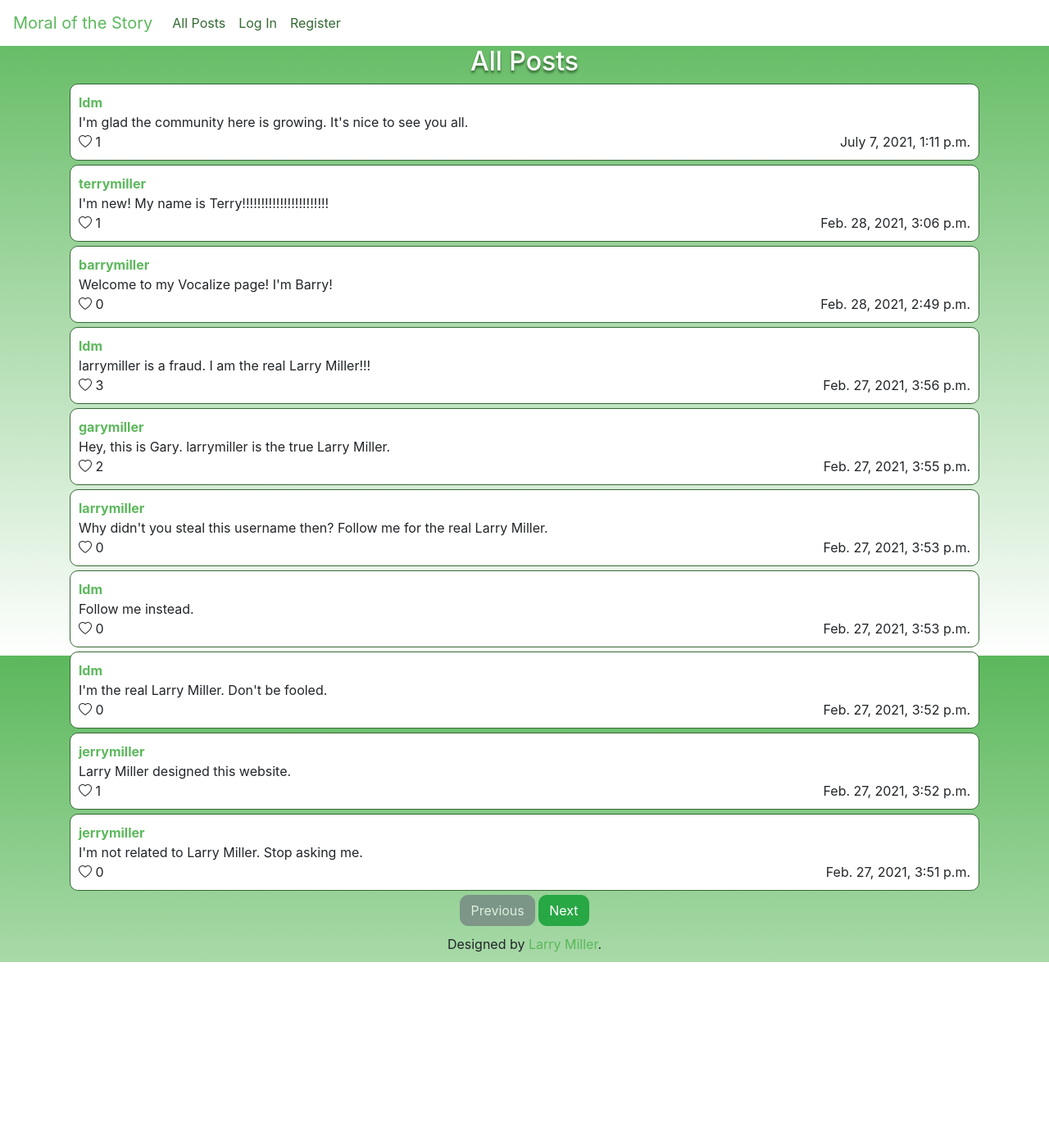
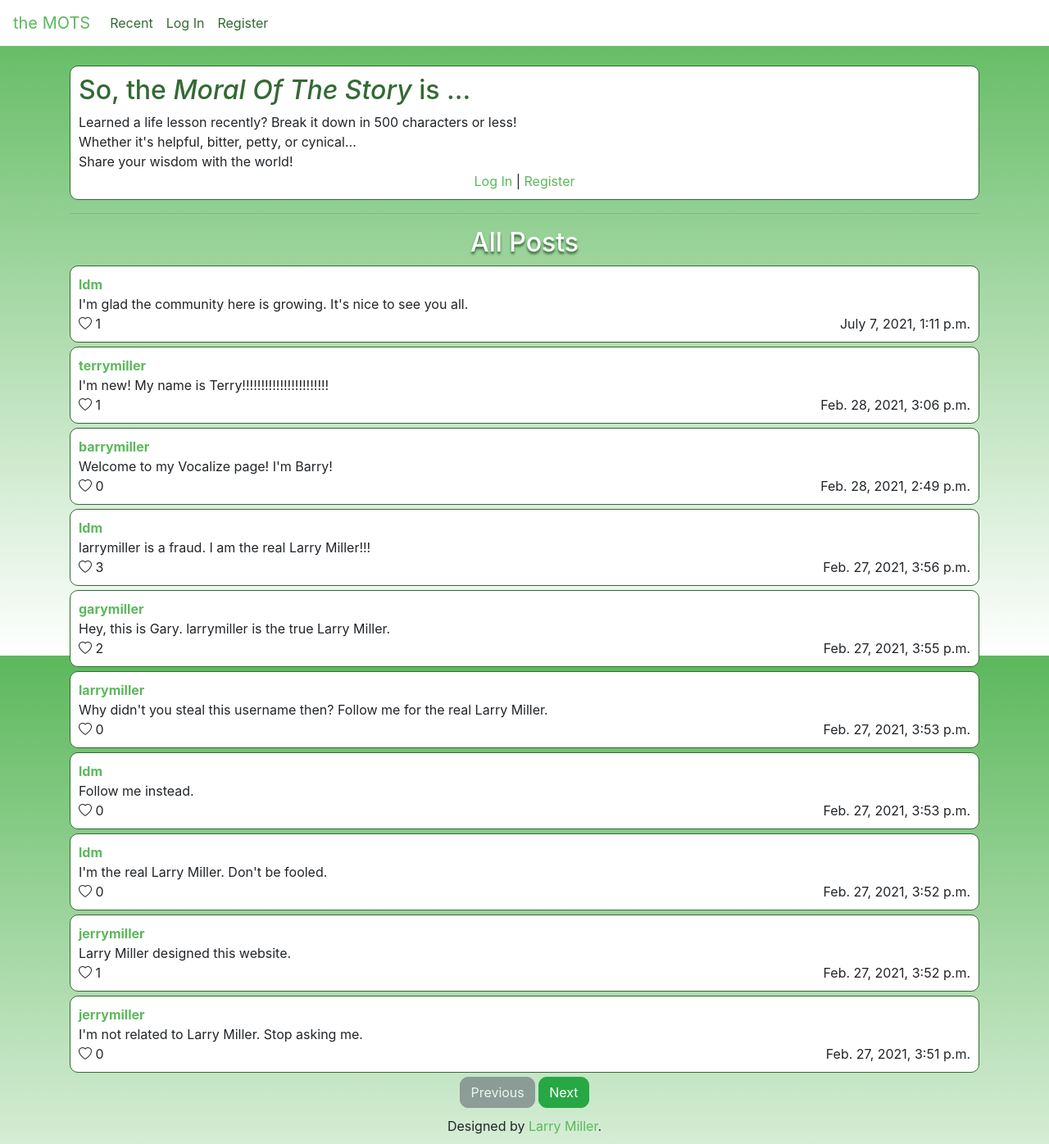
Before and after one commit to larrymillerprogramming/moralofthestory, a Django app: page / in a window 1280 px wide. Shown: the whole page at 82% size. Before the commit the page ends 1174 px from the top, so only its background shows below. Run offline with Django 3.2, Linux system fonts and the light colour scheme; data comes from the database, SQL or seed files in the repository; both versions use the stored data as it was after the commit; some libraries are stand-ins or nearby versions.

Commit message:
update to MOTS info

```diff
--- a/network/models.py
+++ b/network/models.py
@@ -7,7 +7,7 @@ class User(AbstractUser):
 
 class Post(models.Model):
     poster = models.ForeignKey(User, on_delete=models.CASCADE, related_name="posts", null=True)
-    content = models.CharField(max_length=1000, null=True)
+    content = models.CharField(max_length=500, null=True)
     time = models.DateTimeField(auto_now_add=True, null=True)
 
     def __str__(self):
--- a/network/templates/network/following.html
+++ b/network/templates/network/following.html
@@ -9,7 +9,7 @@
             <hr>
             <form style="display:inline;" action='{% url "newpost" %}' method="POST">
                 {% csrf_token %}
-                <input type="text" style="width: 85%;" maxlength=1000 name="content" placeholder="Create a new post ...">
+                <input type="text" style="width: 85%;" maxlength=1000 name="content" placeholder="So, the MoralOfTheStory is ...">
                 <input type="submit" style="width: 14%;" value="Share">
             </form>
         </div>
--- a/network/templates/network/index.html
+++ b/network/templates/network/index.html
@@ -9,9 +9,21 @@
             <hr>
             <form style="display: inline;" action='{% url "newpost" %}' method="POST">
                 {% csrf_token %}
-                <input type="text" style="width: 85%;" maxlength=1000 name="content" placeholder="Create a new post ...">
+                <input type="text" style="width: 85%;" maxlength=500 name="content" placeholder="So, the MoralOfTheStory is ...">
                 <input type="submit" style="width: 14%;" value="Share">
             </form>
+        </div>
+        <hr>
+    {% else %}
+        <br>
+        <div class="simplebox">
+            <h2 style="text-align: left;">So, the <i>Moral Of The Story</i> is ...</h2>
+            <p>
+                Learned a life lesson recently? Break it down in 500 characters or less!<br>
+                Whether it's helpful, bitter, petty, or cynical...<br>
+                Share your wisdom with the world!
+            </p>
+            <p style="text-align: center;"><a href="{% url 'register' %}">Log In</a> | <a href="{% url 'register' %}">Register</a></p>
         </div>
         <hr>
     {% endif %}
--- a/network/templates/network/layout.html
+++ b/network/templates/network/layout.html
@@ -11,7 +11,7 @@
     <body>
 
         <nav class="navbar navbar-expand">
-            <a class="navbar-brand" href="/">Moral of the Story</a>
+            <a class="navbar-brand" href="/">the MOTS</a>
 
             <div>
               <ul class="navbar-nav mr-auto">
@@ -21,7 +21,7 @@
                     </li>
                 {% endif %}
                 <li class="nav-item">
-                  <a class="nav-link" href="{% url 'index' %}">All Posts</a>
+                  <a class="nav-link" href="{% url 'index' %}">Recent</a>
                 </li>
                 {% if user.is_authenticated %}
                     <li class="nav-item">
--- a/network/templates/network/profile.html
+++ b/network/templates/network/profile.html
@@ -36,7 +36,7 @@
         <div class="simplebox">
             <form style="display:inline;" action='{% url "newpost" %}' method="POST">
                 {% csrf_token %}
-                <input type="text" style="width: 85%;" maxlength=1000 name="content" placeholder="Welcome, {{ profile.username }}! Create a new post ...">
+                <input type="text" style="width: 85%;" maxlength=500 name="content" placeholder="So, the MoralOfTheStory is ...">
                 <input type="submit" style="width: 14%;" value="Share">
             </form>
         </div>
```
Also changed, not shown: db.sqlite3, network/migrations/0008_auto_20210710_0234.py (added), 1 other file.
